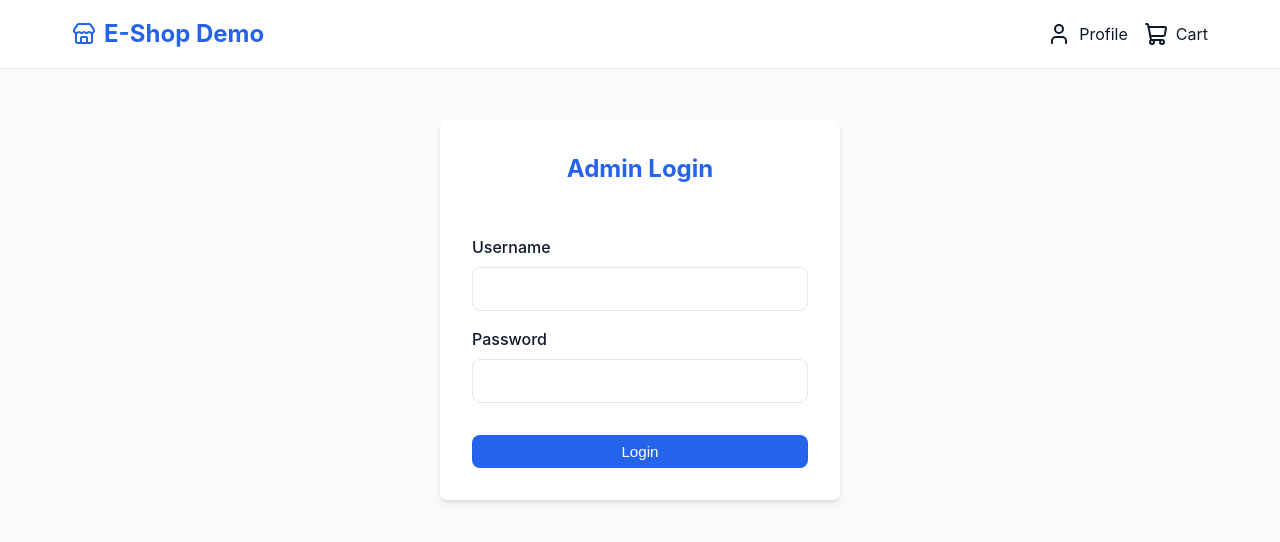
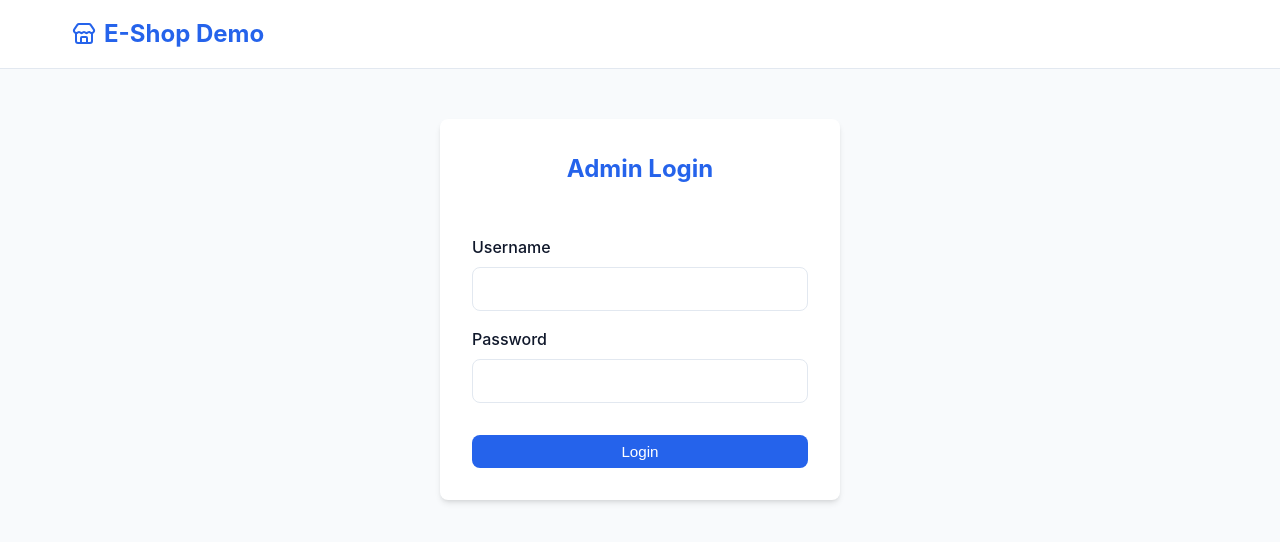
Before and after one commit to infanrahman/Ecommerce, a React app in the folder frontend/: page /admin/login in a window 1280 px wide. Shown: the top 542 px of the page. Built offline with nearby package versions, Linux system fonts and the light colour scheme; no server answers; the HTML template or start-up script is replaced by a standard one.

Commit message:
feat: hide main user navbar menu when in admin routes

```diff
--- a/frontend/src/components/Navbar.jsx
+++ b/frontend/src/components/Navbar.jsx
@@ -1,14 +1,16 @@
 import React, { useState } from 'react';
-import { Link } from 'react-router-dom';
+import { Link, useLocation } from 'react-router-dom';
 import { useCart } from '../context/CartContext';
 import { ShoppingCart, Store, X, Menu, User } from 'lucide-react';
 
 const Navbar = () => {
     const { cart } = useCart();
+    const location = useLocation();
     const itemCount = cart.reduce((count, item) => count + item.quantity, 0);
     const [menuOpen, setMenuOpen] = useState(false);
 
     const closeMenu = () => setMenuOpen(false);
+    const isAdminRoute = location.pathname.startsWith('/admin');
 
     return (
         <nav className="navbar">
@@ -17,6 +19,8 @@ const Navbar = () => {
                     <Store className="icon" /> E-Shop Demo
                 </Link>
 
+                {!isAdminRoute && (
+                    <>
                         {/* Hamburger button — visible only on mobile via CSS */}
                         <button
                             className="hamburger"
@@ -44,6 +48,8 @@ const Navbar = () => {
                                 <span style={{ marginLeft: '0.5rem' }}>Cart {itemCount > 0 ? `(${itemCount})` : ''}</span>
                             </Link>
                         </div>
+                    </>
+                )}
             </div>
         </nav>
     );
```
Lines whose indentation alone changed are shown as unchanged.
